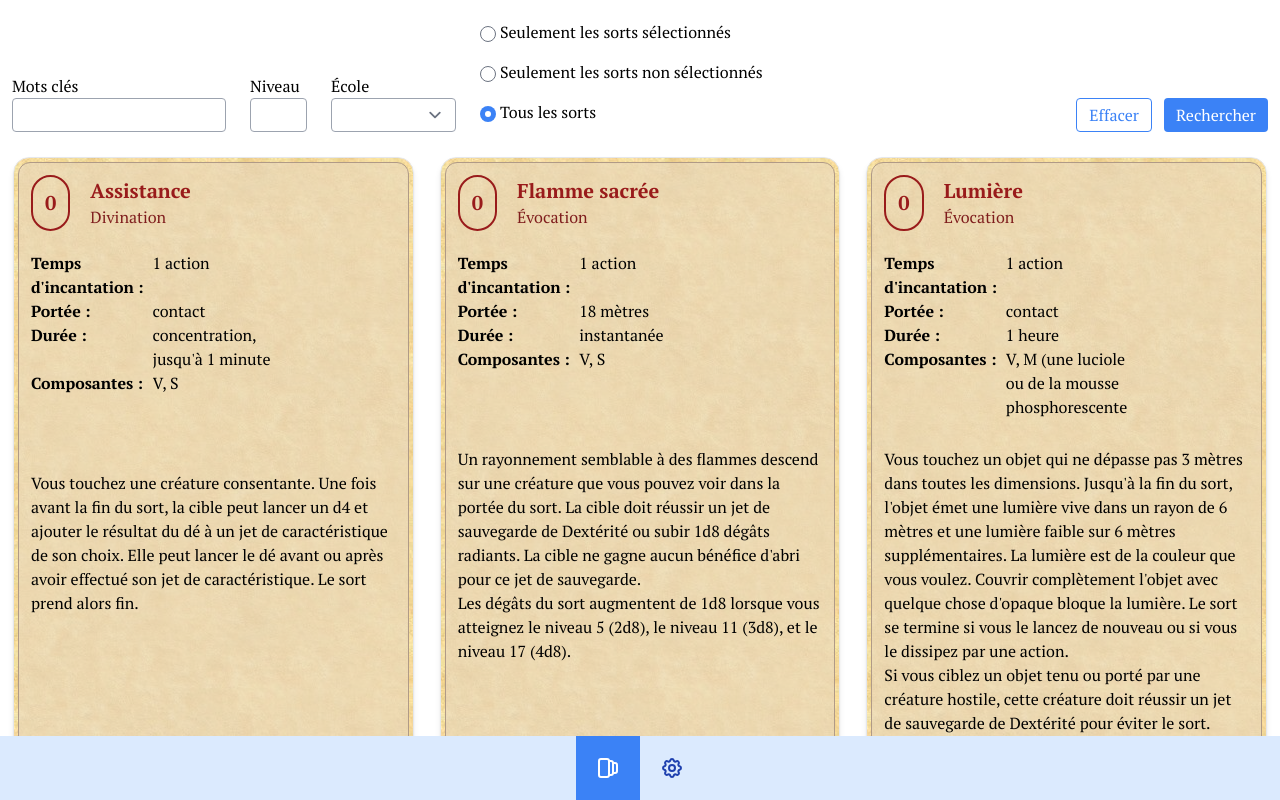
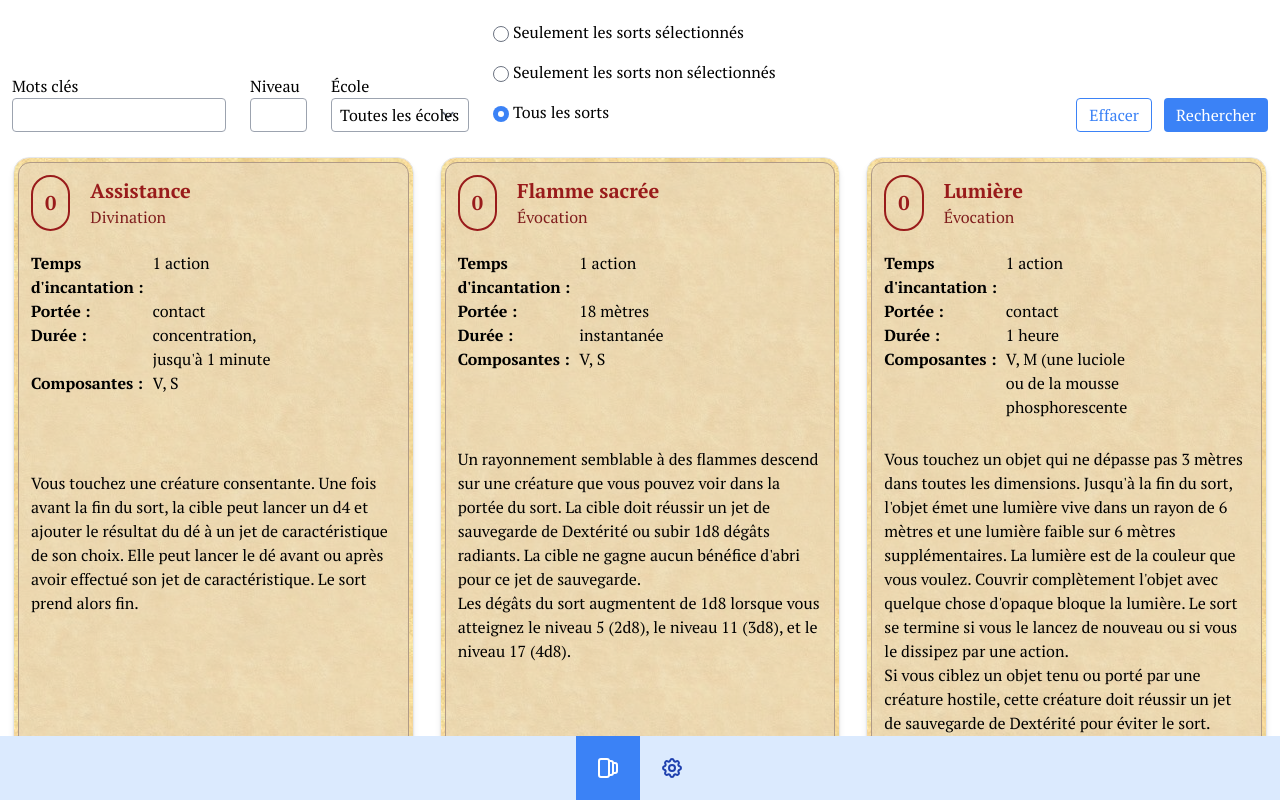
Before and after one commit to QuentinWidlocher/dnd-spell-manager, a Vue app: page / in a window 1280 px wide. Built offline with nearby package versions, Linux system fonts and the light colour scheme.

Commit message:
:sparkles: Allow unselecting the school

```diff
--- a/src/components/SearchForm.vue
+++ b/src/components/SearchForm.vue
@@ -15,6 +15,7 @@
             <label for="school">{{t('searchForm.fields.school')}}</label>
             <select name="school" id="school" v-model="form.school">
                 <option v-for="school in schools" :value="school">{{t(`schools.${school}`)}}</option>
+                <option :value="null">{{t('searchForm.fields.anySchool')}}</option>
             </select>
         </div>
 
--- a/src/i18n.ts
+++ b/src/i18n.ts
@@ -12,6 +12,7 @@ export type I18N = {
       keyword: string
       level: string
       school: string
+      anySchool: string
       select: {
         selected: string
         notSelected: string
--- a/src/i18n/en.ts
+++ b/src/i18n/en.ts
@@ -8,6 +8,7 @@ export const en: I18N = {
       keyword: 'Keywords',
       level: 'Level',
       school: 'School',
+      anySchool: 'Any school',
       select: {
         selected: 'Only selected spells',
         notSelected: 'Only not selected spells',
--- a/src/i18n/fr.ts
+++ b/src/i18n/fr.ts
@@ -8,6 +8,7 @@ export const fr: I18N = {
       keyword: 'Mots clés',
       level: 'Niveau',
       school: 'École',
+      anySchool: 'Toutes les écoles',
       select: {
         selected: 'Seulement les sorts sélectionnés',
         notSelected: 'Seulement les sorts non sélectionnés',
```
